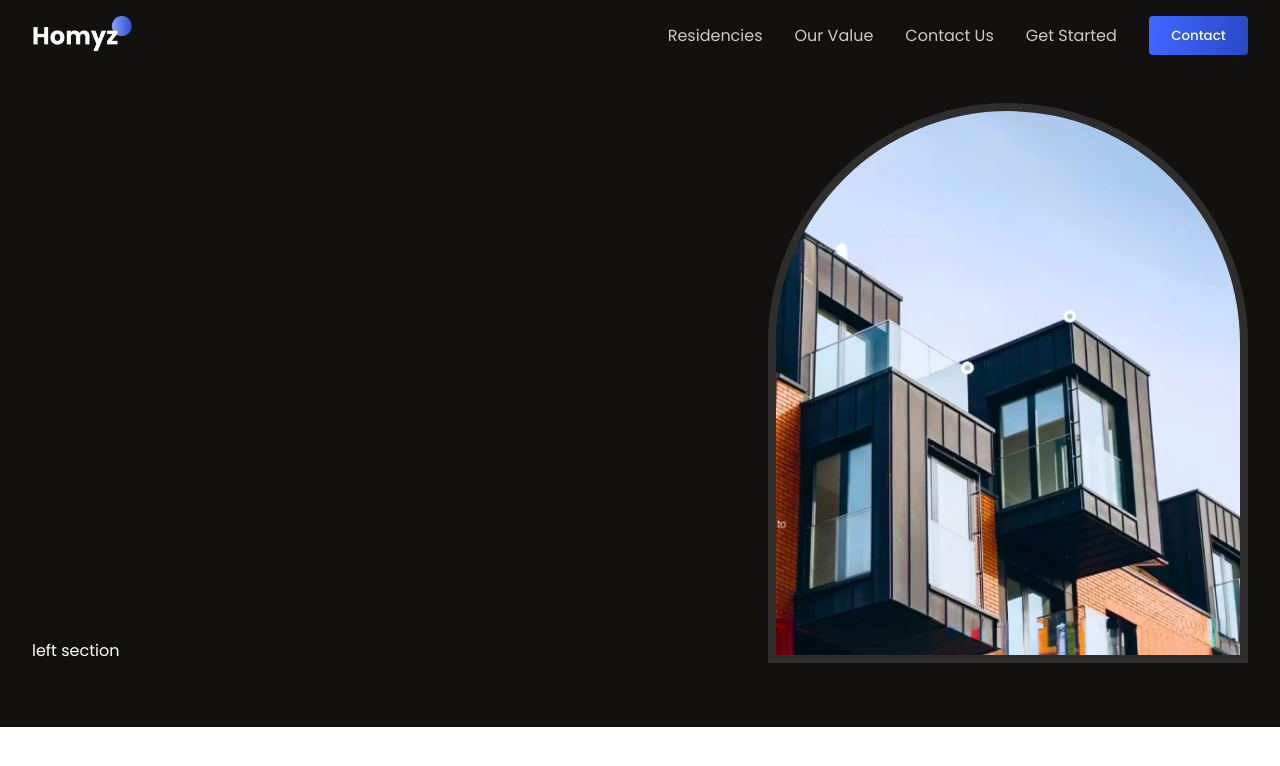
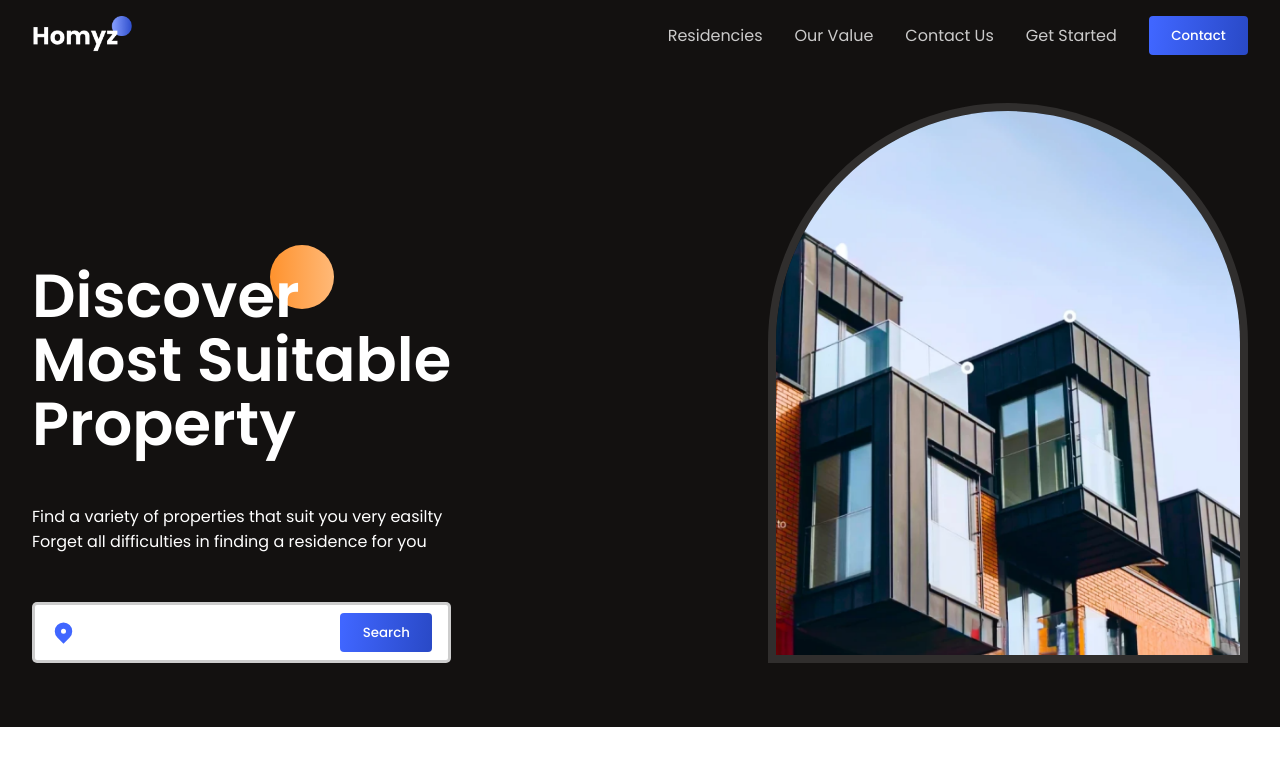
Before and after one commit to AshwinSaklecha/realEstate, a React (Vite) app: page / in a window 1280 px wide. Shown: the top 766 px of the page. Built offline with nearby package versions, Linux system fonts and the light colour scheme.

Commit message:
put the search-bar correctly

```diff
--- a/src/components/Hero/Hero.css
+++ b/src/components/Hero/Hero.css
@@ -8,6 +8,43 @@
     justify-content: space-between;
     align-items: flex-end;
 
+}
+/* left side */
+.hero-left{
+    gap: 3rem;
+}
+.hero-title{
+    position: relative;
+    z-index: 1;
+}
+.hero-title>h1{
+    font-weight: 600;
+    font-size: 3.8rem;
+    line-height: 4rem;
+}
+.orange-circle{
+    height: 4rem;
+    width: 4rem;
+    background: var(--orange-gradient);
+    border-radius: 100%;
+    position: absolute;
+    right: 28%;
+    top: -10%;
+    z-index: -1;
+}
+
+.search-bar{
+    background-color: white;
+    border-radius: 5px;
+    border: 3px solid rgba(120, 120, 120, 0.374);
+    padding: 0.5rem 1rem;
+    justify-content: space-between;
+    width: 100%;
+
+}
+.search-bar>input{
+    border: none;
+    outline: none;
 }
 
 /* right side */
--- a/src/components/Hero/Hero.jsx
+++ b/src/components/Hero/Hero.jsx
@@ -1,12 +1,35 @@
 import React from 'react'
 import "./Hero.css"
+import {HiLocationMarker} from 'react-icons/hi';
 function Hero() {
     return (
         <section className="hero-wrapper">
             <div className="paddings innerWidth flexCenter hero-container ">
-            <div className="hero-left">
-                left section
+                {/* left section */}
+                <div className="flexColStart hero-left">
+                    <div className='hero-title'>
+                        <div className="orange-circle"/>
+                        <h1>
+                            Discover <br />
+                            Most Suitable <br />
+                            Property
+                        </h1>
                     </div>
+                    <div className="flexColStart hero-des">
+                        <span>
+                            Find a variety of properties that suit you very easilty
+                        </span>
+                        <span>
+                            Forget all difficulties in finding a residence for you
+                        </span>
+                    </div>
+                    <div className="flexCenter search-bar">
+                        <HiLocationMarker color="var(--blue)" size={25}/>
+                        <input type="text" />
+                        <button className="button">Search</button>
+                    </div>
+                </div>
+                {/* right section */}
                 <div className="flexCenter hero-right">
                     <div className="image">
                         <div className="image-container">
```
Lines whose indentation alone changed are shown as unchanged.
